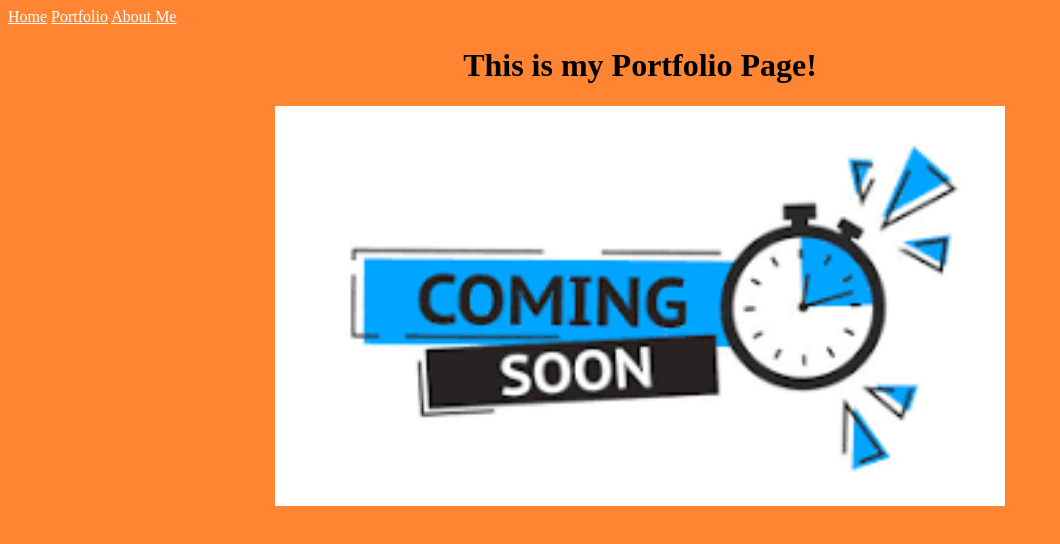
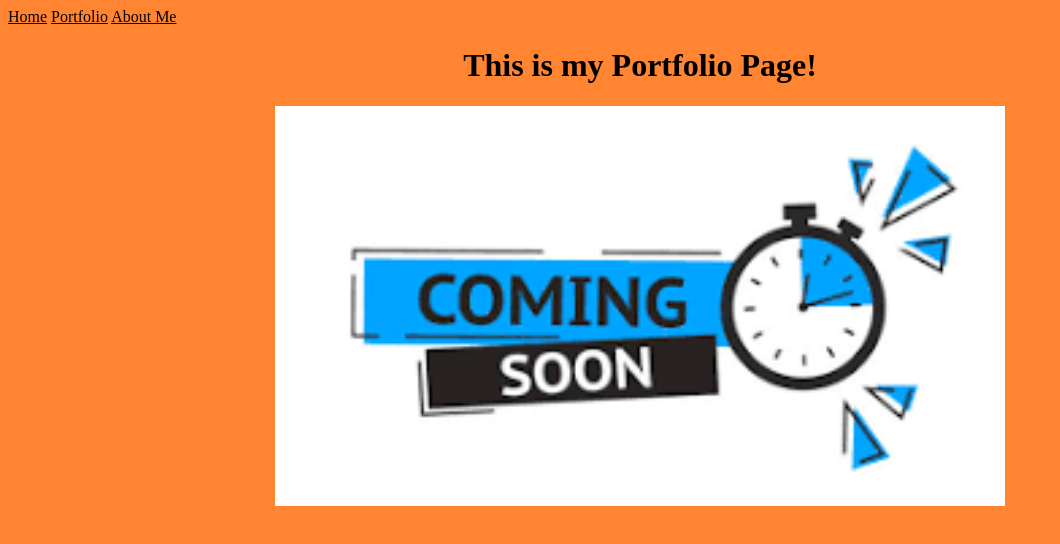
Before and after one commit to Dazakipotat/Dazakipotat.github.io, a plain HTML site: page portfolio.html in a window 1280 px wide. Shown: the whole page, without its empty margins (0-1060 px from the left). Drawn offline with Linux system fonts and the light colour scheme.

Commit message:
Update portfolio.html

```diff
--- a/portfolio.html
+++ b/portfolio.html
@@ -5,9 +5,9 @@
 	    <title>Portfolio</title>
 	  </head>
 	  <body bgcolor="#FF8533">
-    <a href="index"style="color: white">Home</a>
-    <a href="portfolio"style="color: white"">Portfolio</a>
-    <a href="aboutme"style="color: white">About Me</a>
+    <a href="index"style="color: black">Home</a>
+    <a href="portfolio"style="color: black"">Portfolio</a>
+    <a href="aboutme"style="color: black">About Me</a>
     <center>
     <h1>This is my Portfolio Page!</h1>
 	<img src="Images/soon.png" height="400" alt="centered image" class="aligncenter">
```
